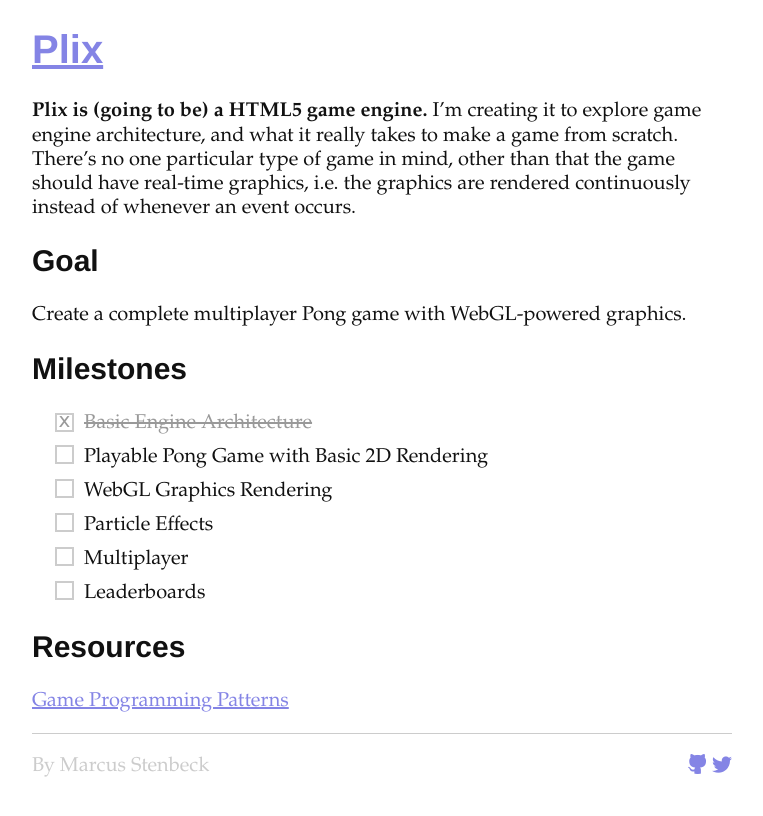
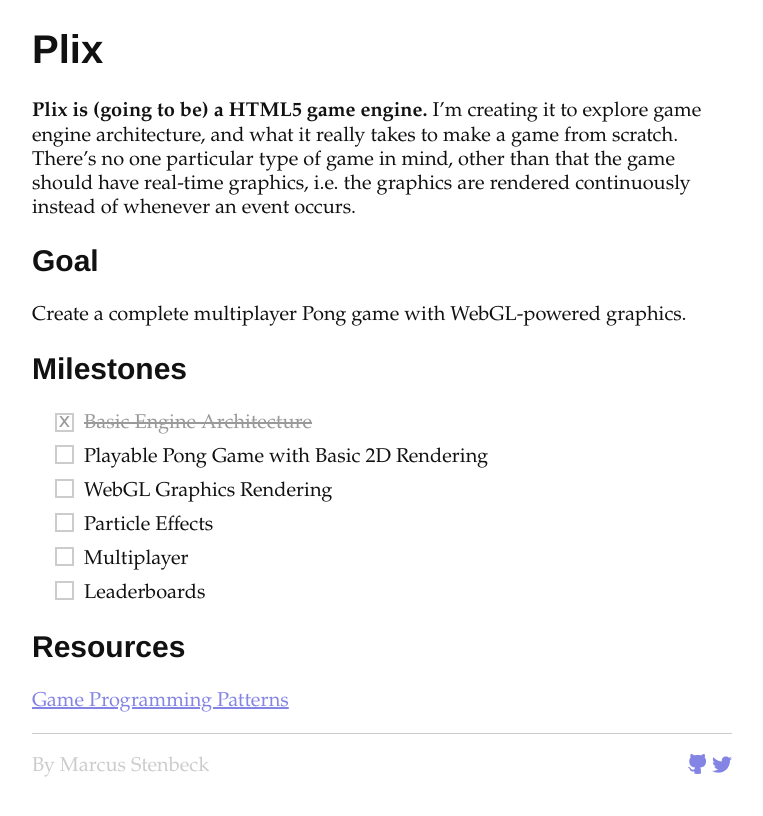
Before and after one commit to marcusstenbeck/plix, a Jekyll site: the page built from index.md, in a window 1280 px wide. Shown: the top 816 px of the page, without its empty margins (258-1021 px from the left). Built offline with Jekyll 4.4.1, drawn with Linux system fonts in a browser that asks for light colours; Markdown is read by kramdown in place of the engine named in the settings.

Commit message:
Remove link from header

```diff
--- a/_layouts/default.html
+++ b/_layouts/default.html
@@ -16,7 +16,7 @@
 <body>
 
 	<header>
-		<h1 class="title"><a href="/">{{ site.name }}</a></h1>
+		<h1 class="title">{{ site.name }}</h1>
 	</header>
 
 	<main>
```
